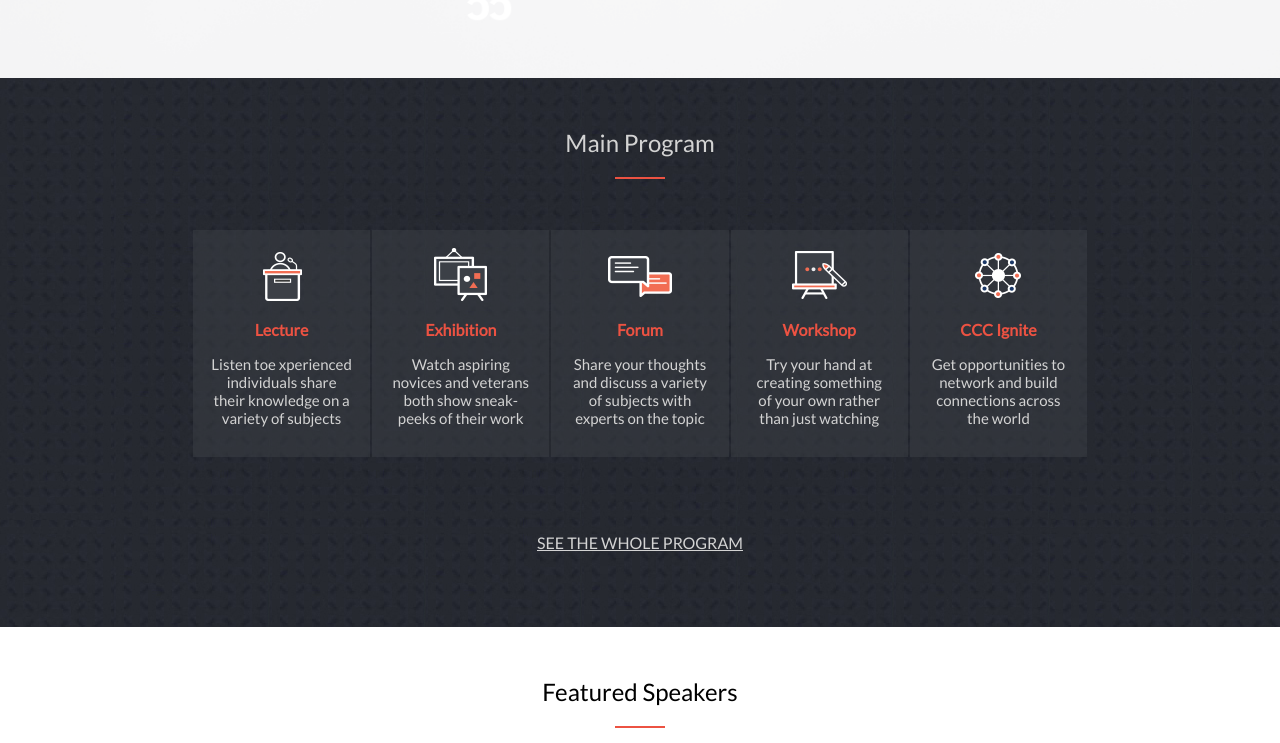
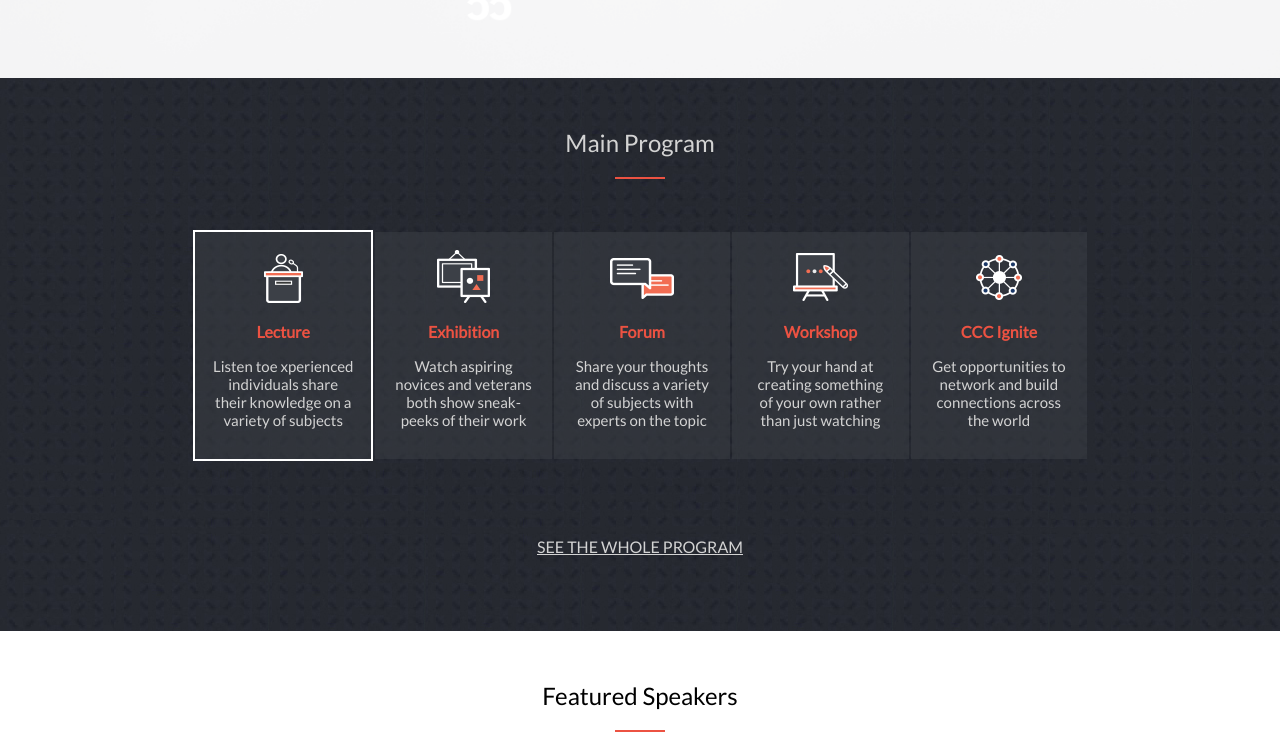
Before and after one commit to elad237/capstone-project, a website: page index.html in a window 1280 px wide. In both pictures the pointer is over the element 281 px from the left and 1036 px from the top of the page. Shown: the part 693-1436 px from the top of the page. Drawn offline with Linux system fonts and the light colour scheme.

Commit message:
updated the styles.css file in order to add a hover border to the main program section

```diff
--- a/styles.css
+++ b/styles.css
@@ -631,6 +631,11 @@ footer {
     padding: 0;
   }
 
+  .programdiv:hover {
+    box-sizing: content-box;
+    border: 2px solid white;
+  }
+
   .programimg {
     margin-top: 1em;
   }
```
